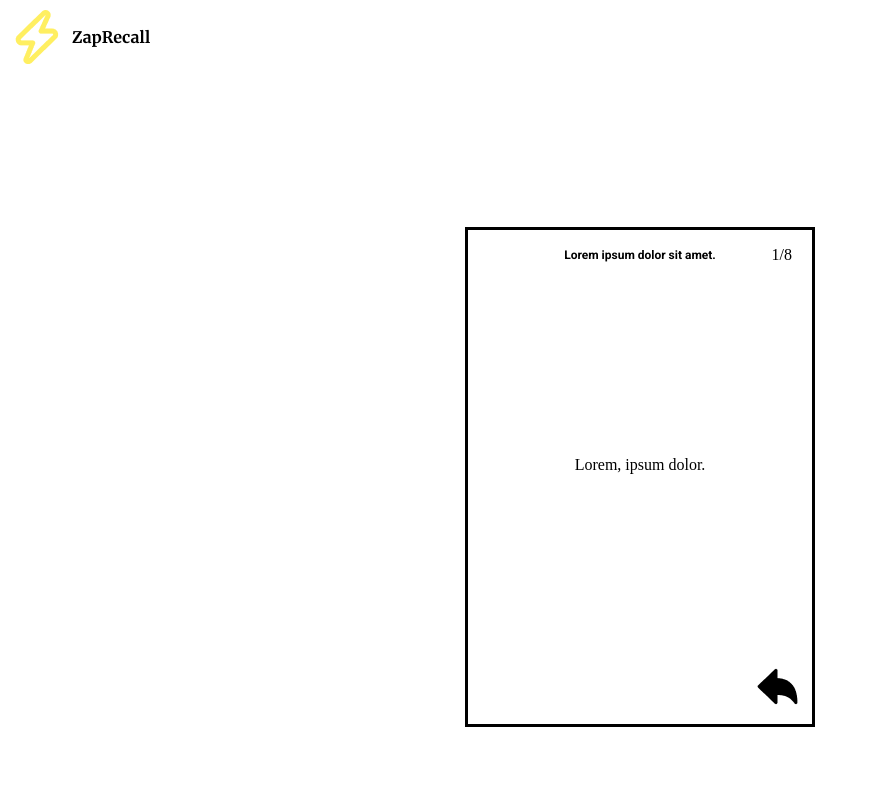
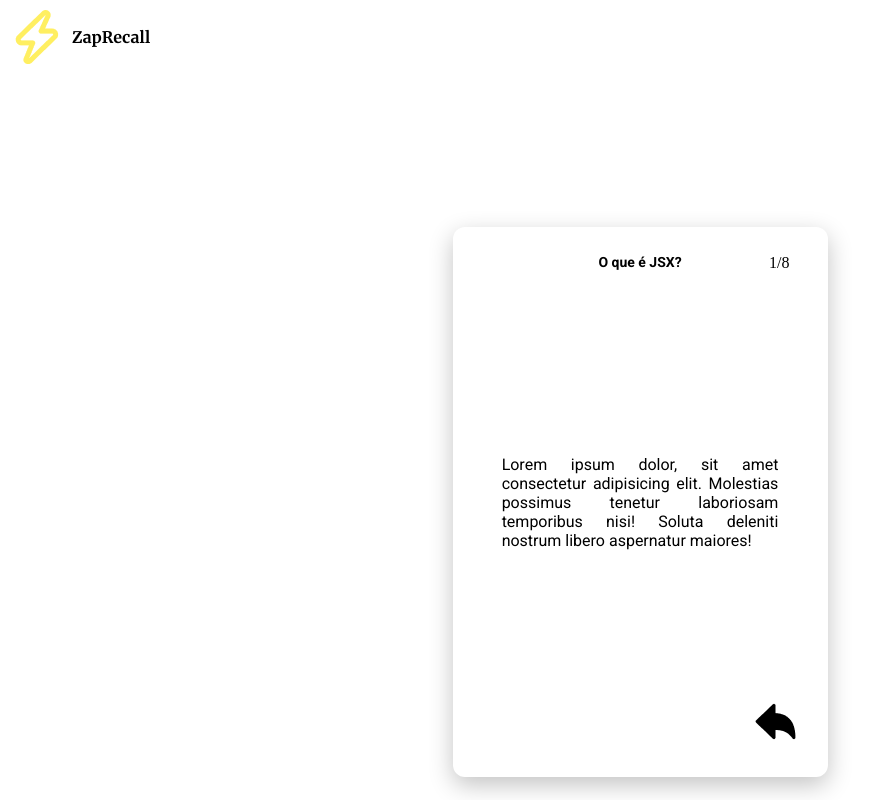
Before and after one commit to kawaym/projeto_08_zaprecall_react, a React (Create React App) app: page / in a window 1280 px wide. Both pictures are taken after a click on the button "Praticar React". Shown: the whole page, without its empty margins (0-886 px from the left). Built offline with nearby package versions, Linux system fonts and the light colour scheme.

Commit message:
Diversas faces do flashcard adicionadas

```diff
--- a/public/index.html
+++ b/public/index.html
@@ -2,7 +2,7 @@
 <html lang="pt-br">
   <head>
     <meta charset="utf-8" />
-    <meta name="viewport" content="width=device-width, heigth=device-heigth, initial-scale=1" />
+    <meta name="viewport" content="width=device-width, initial-scale=1" />
     <title>React App</title>
   </head>
   <body>
--- /dev/null
+++ b/src/components/FaceRespondida.jsx
@@ -0,0 +1,11 @@
+export default function FaceRespondida({children: [titulo, conteudo, virar]}){
+    return(
+        <>
+            <h1 className="titulo-carta">{titulo}</h1>
+            <span className="conteudo-carta">{conteudo}</span>
+            <button className="botao-virar-carta">
+                <img className="virar-carta" src={virar}/>
+            </button>
+        </>
+    )
+}
--- /dev/null
+++ b/src/components/FaceTitulo.jsx
@@ -0,0 +1,11 @@
+import "../css/FaceTitulo.css"
+export default function FaceTitulo({children: [titulo, virar]}){
+    return(
+        <>
+        <h1 className="titulo-carta">{titulo}</h1>
+        <button className="botao-virar-carta">
+            <img className="virar-carta" src={virar}/>
+        </button>
+        </>
+    )
+}
--- /dev/null
+++ b/src/components/FaceVirada.jsx
@@ -0,0 +1,23 @@
+import "../css/FaceVirada.css"
+export default function FaceVirada({children: [titulo, conteudo]}){
+    return(
+        <>
+            <h1 className="titulo-carta">{titulo}</h1>
+            <span className="conteudo-carta">{conteudo}</span>
+            <div className="container-botoes">
+                <button className="resposta" type="button" id="aprendi-agora">
+                    Aprendi agora
+                </button>
+                <button className="resposta" type="button" id="nao-lembrei">
+                    Não lembrei
+                </button>
+                <button className="resposta" type="button" id="lembrei-esforco">
+                    Lembrei com esforço
+                </button>
+                <button className="resposta" type="button" id="zap">
+                    Zap!
+                </button>
+            </div>
+        </>
+    )
+}
--- a/src/components/Flashcard.jsx
+++ b/src/components/Flashcard.jsx
@@ -1,18 +1,17 @@
+import { useState } from "react/cjs/react.development"
+import FaceTitulo from "./FaceTitulo"
 import virar from "../assets/turn.png"
 import "../css/Flashcard.css"
+import FaceVirada from "./FaceVirada"
+import FaceRespondida from "./FaceRespondida"
 
 export default function Flashcard({children : {titulo, cartaAtual, totalCartas, conteudoCarta}}){
+    const [respostaDada, setRespostaDada] = useState("transparent");
+    const [faceAtual, setFaceAtual] = useState(<FaceRespondida>{titulo}{conteudoCarta}{virar}{respostaDada}</FaceRespondida>);
     return(
-        <div className="carta">
-            <div className="cabecalho-carta">
-                <h1 className="titulo-carta">{titulo}</h1>
-                <span className="contador-carta">{cartaAtual}/{totalCartas}</span>
-            </div>
-            <p className="conteudo-carta">{conteudoCarta}</p>
-            <button className="botao-virar-carta">
-                <img className="virar-carta" src={virar}/>
-            </button>
+        <div className="carta" style={{borderColor: respostaDada}}>
+            <span className="contador-carta">{cartaAtual}/{totalCartas}</span>
+            {faceAtual}
         </div>
-
     )
 }
--- a/src/components/TelaFlashCards.jsx
+++ b/src/components/TelaFlashCards.jsx
@@ -2,10 +2,10 @@ import Flashcard from "./Flashcard";
 
 export default function TelaFlashCards({proximaTela}){
     const carta = {
-        titulo: "Lorem ipsum dolor sit amet.",
+        titulo: "O que é JSX?",
         cartaAtual: 1,
         totalCartas: 8,
-        conteudoCarta: "Lorem, ipsum dolor."
+        conteudoCarta: "Lorem ipsum dolor, sit amet consectetur adipisicing elit. Molestias possimus tenetur laboriosam temporibus nisi! Soluta deleniti nostrum libero aspernatur maiores!"
     }
     return(
         <>
--- /dev/null
+++ b/src/css/FaceTitulo.css
@@ -0,0 +1,26 @@
+.titulo-carta{
+    font-family: Roboto;
+    font-style: normal;
+    font-weight: bold;
+    font-size: 12px;
+    line-height: 14px;
+
+    position: absolute;
+    left: 50%;
+    top: 50%;
+    transform: translate(-50%, -50%);
+
+    font-family: Roboto;
+    font-style: normal;
+    font-weight: bold;
+    font-size: 28px;
+    line-height: 33px;
+}
+.botao-virar-carta{
+    bottom: var(--distancia-carta);
+    right: var(--distancia-carta);
+    position: absolute;
+}
+.virar-carta{
+    width: 49px;
+}
--- /dev/null
+++ b/src/css/FaceVirada.css
@@ -0,0 +1,75 @@
+.titulo-carta{
+    display: flex;
+    align-items: center;
+    font-family: Roboto;
+    font-style: normal;
+    font-weight: bold;
+    font-size: 14px;
+    line-height: 14px;
+
+    position: absolute;
+    top: var(--distancia-carta);
+    left: 50%;
+    transform: translate(-50%, 0%);
+}
+.conteudo-carta{
+    height: 75%;
+    width: 75%;
+
+    display: flex;
+    justify-content: center;
+    align-items: center;
+
+    text-align: justify;
+    font-family: Roboto;
+    font-style: normal;
+    font-weight: normal;
+    font-size: 16px;
+    line-height: 19px;
+
+    position: absolute;
+    top: 50%;
+    left: 50%;
+    transform: translate(-50%, -50%);
+}
+.container-botoes{
+    position: absolute;
+    right: var(--distancia-carta);
+    left: var(--distancia-carta);
+    bottom: var(--distancia-carta);
+
+    display: flex;
+    justify-content: space-between;
+}
+.resposta{
+    width: 75px;
+    height: 58px;
+
+    border-width: 3px;
+    border-style: solid;
+    box-sizing: border-box;
+    border-radius: 12px;
+
+    font-family: Roboto;
+    font-style: normal;
+    font-weight: normal;
+    font-size: 12px;
+    line-height: 12px;
+    display: flex;
+    align-items: center;
+    justify-content: center;
+    text-align: center;
+}
+#aprendi-agora{
+    border-color: #000000;
+}
+#nao-lembrei{
+    border-color: #F74848;
+}
+#lembrei-esforco{
+    border-color: #62DB38;
+}
+#zap{
+    border-color: #FFEF61;
+    font-weight: bold;
+}
--- a/src/css/Flashcard.css
+++ b/src/css/Flashcard.css
@@ -1,8 +1,12 @@
+:root{
+    --distancia-carta: 25px;
+}
 .carta{
-    width: 350px;
-    height: 500px;
+    width: 375px;
+    height: 550px;
 
-    border: black 3px solid;
+   border-radius: 12px;
+   box-shadow: 0px 8px 24px rgba(0, 0, 0, 0.24);
 
     margin: 0 auto;
     margin-top: 150px;
@@ -12,30 +16,8 @@
     align-items: center;
 
     position: relative;
-}
-.cabecalho-carta{
-    height: 10%;
-    width: 100%;
-
-    display: flex;
-    justify-content: flex-start;
-    align-items: center;
-
-    position: relative;
-
-    padding: 10px;
-}
-.titulo-carta{
-    font-family: Roboto;
-    font-style: normal;
-    font-weight: bold;
-    font-size: 12px;
-    line-height: 14px;
-
-    position: absolute;
-    top: 50%;
-    left: 50%;
-    transform: translate(-50%, -50%);
+    border-width: 3px;
+    border-style: solid;
 }
 .contador-carta{
     margin-left: 50px;
@@ -43,21 +25,6 @@
     margin-right: 10px;
 
     position: absolute;
-    right: 10px;
+    right: var(--distancia-carta);
+    top: var(--distancia-carta);
 }
-.conteudo-carta{
-    height: 75%;
-
-    display: flex;
-    text-align: center;
-    justify-content: center;
-    align-items: center;
-}
-.botao-virar-carta{
-    bottom: 10px;
-    right: 10px;
-    position: absolute;
-}
-.virar-carta{
-    width: 49px;
-}
```
